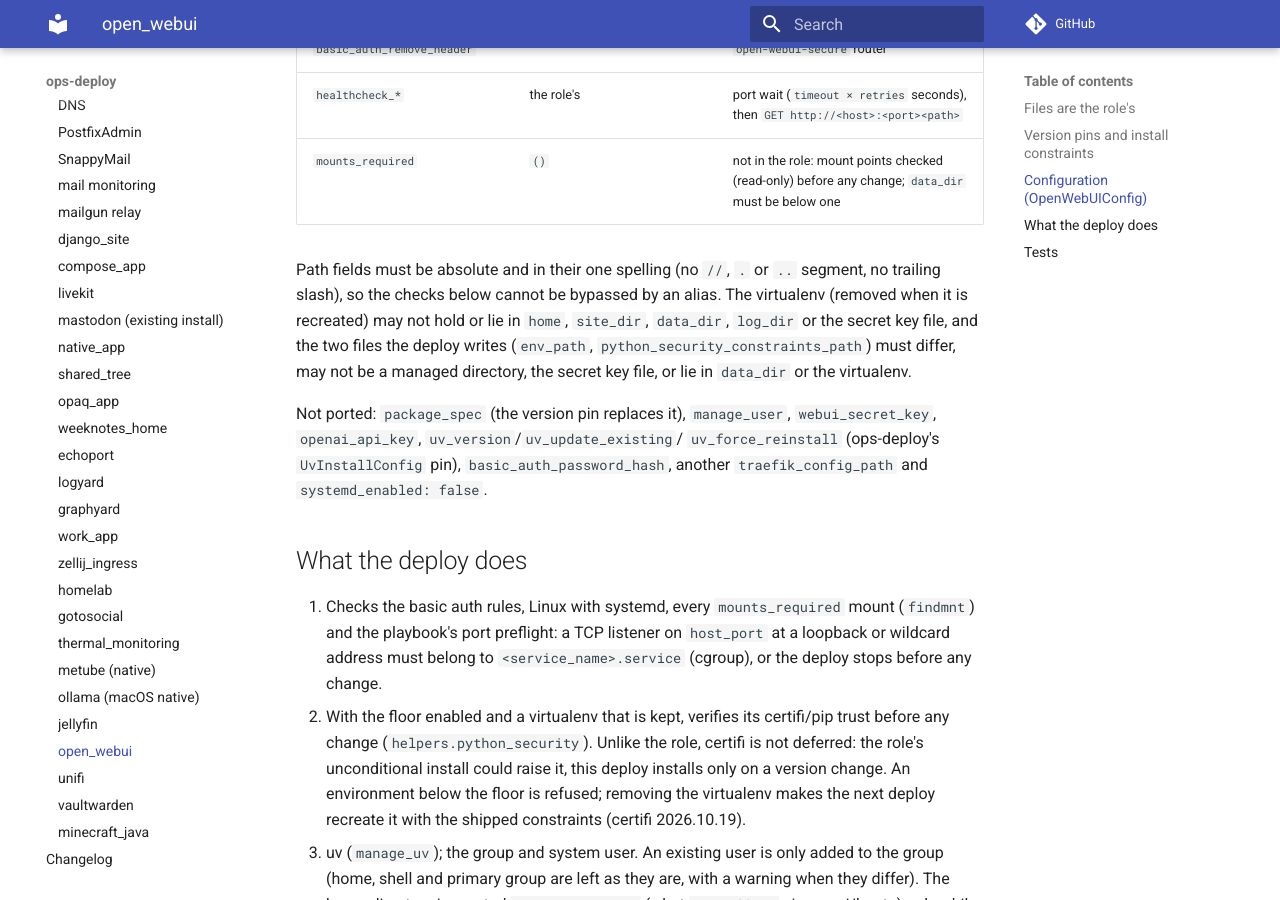
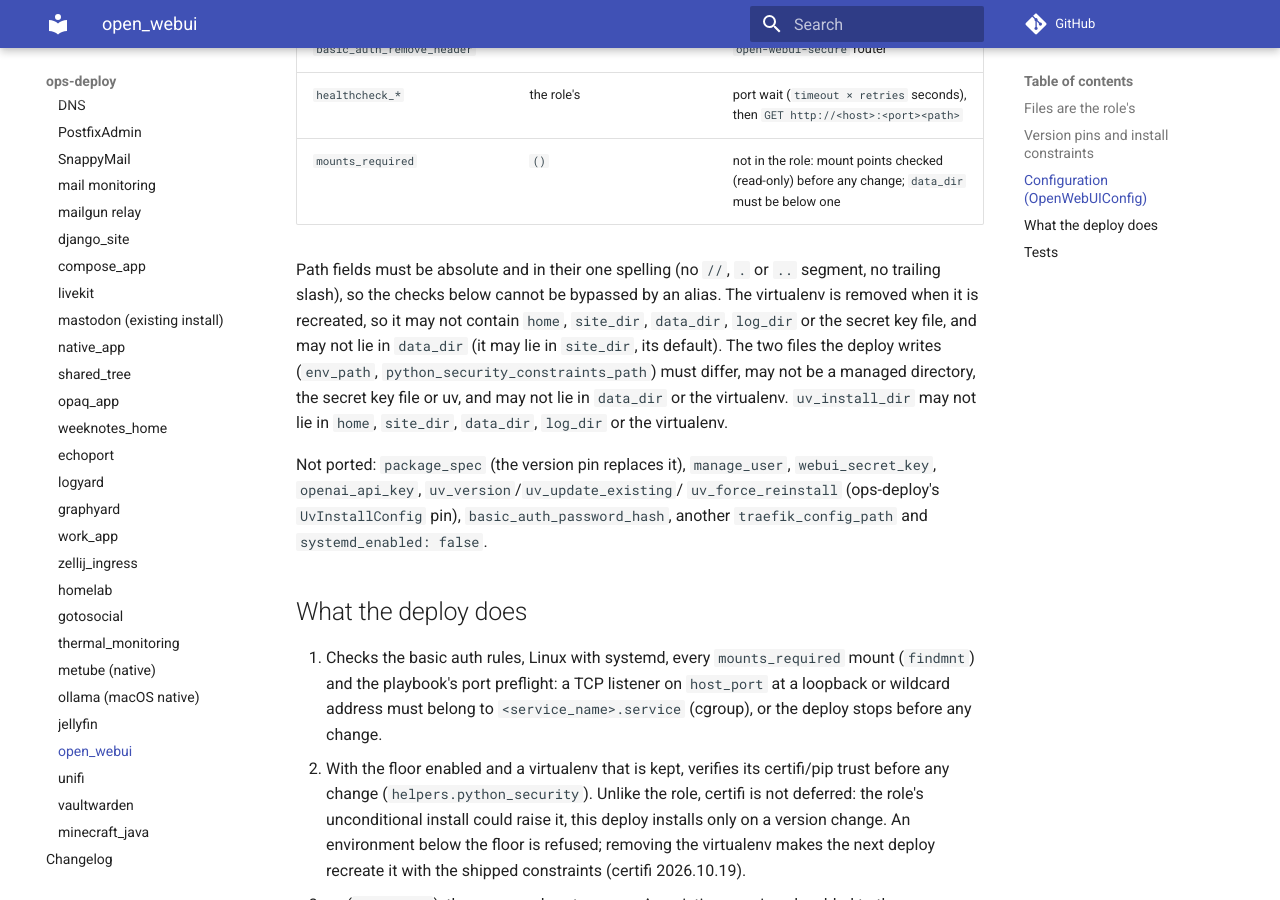
Before and after one commit to ephes/ops-deploy, an MkDocs documentation site: the page built from docs/services/open_webui.md, in a window 1280 px wide and 900 px high, scrolled down 2863 px. Built offline with MkDocs 1.6.1 and Material for MkDocs 9.7.7, drawn with Linux system fonts in a browser that asks for light colours; comment, search, counter and statistics services are not loaded.

Commit message:
Keep uv out of the Open WebUI directories and document the path rules as enforced
Sol-review-pending

```diff
--- a/docs/services/open_webui.md
+++ b/docs/services/open_webui.md
@@ -99,11 +99,13 @@ Defaults follow `open_webui_venv_deploy/defaults/main.yml`
 
 Path fields must be absolute and in their one spelling (no `//`, `.` or
 `..` segment, no trailing slash), so the checks below cannot be bypassed by
-an alias. The virtualenv (removed when it is recreated) may not hold or lie
-in `home`, `site_dir`, `data_dir`, `log_dir` or the secret key file, and the
-two files the deploy writes (`env_path`, `python_security_constraints_path`)
-must differ, may not be a managed directory, the secret key file, or lie in
-`data_dir` or the virtualenv.
+an alias. The virtualenv is removed when it is recreated, so it may not
+contain `home`, `site_dir`, `data_dir`, `log_dir` or the secret key file, and
+may not lie in `data_dir` (it may lie in `site_dir`, its default). The two
+files the deploy writes (`env_path`, `python_security_constraints_path`) must
+differ, may not be a managed directory, the secret key file or uv, and may
+not lie in `data_dir` or the virtualenv. `uv_install_dir` may not lie in
+`home`, `site_dir`, `data_dir`, `log_dir` or the virtualenv.
 
 Not ported: `package_spec` (the version pin replaces it), `manage_user`,
 `webui_secret_key`, `openai_api_key`, `uv_version`/`uv_update_existing`/
```
Also changed, not shown: 2 other files.
